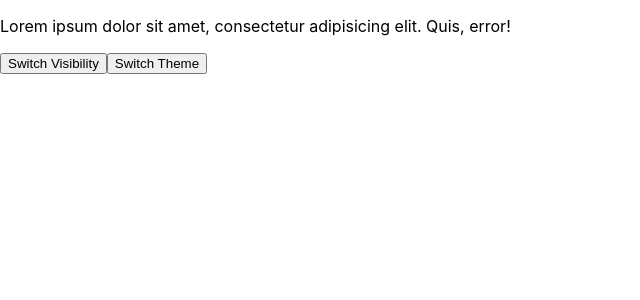
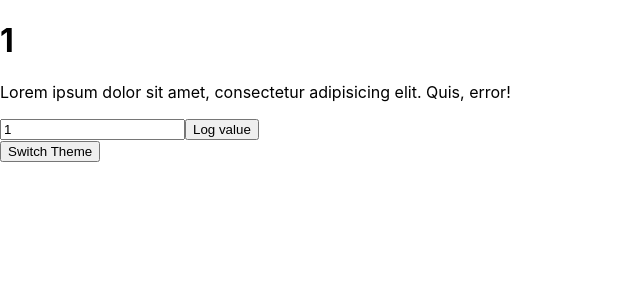
Before and after one commit to fccourses/fd-react-app, a React (Create React App) app: page / in a window 1280 px wide. Shown: the top 300 px of the page, without its empty margins (0-640 px from the left). Built offline with nearby package versions, Linux system fonts and the light colour scheme.

Commit message:
Add useCallback

```diff
--- a/src/pages/Home/index.jsx
+++ b/src/pages/Home/index.jsx
@@ -1,4 +1,4 @@
-import React, { useState, useContext } from 'react';
+import React, { useState, useContext, useEffect, useCallback } from 'react';
 import { ThemeContext } from '../../contexts';
 import { THEMES } from '../../constants';
 
@@ -16,20 +16,35 @@ const stylesMap = {
 };
 
 const Home = props => {
-  const [isVisible, setIsVisible] = useState(true);
-
+  const [value, setValue] = useState(1);
   const [theme, setTheme] = useContext(ThemeContext);
 
-  const handleSwitch = () => setIsVisible(!isVisible);
-  const themeSwitcher = () =>
-    setTheme(theme === THEMES.LIGHT ? THEMES.DARK : THEMES.LIGHT);
+  // const logValue = () => console.log(value);
+
+  const logValue = useCallback(() => {
+    console.log(value);
+  }, [value]);
+
+  const handleChange = useCallback(
+    ({ target: { value } }) => setValue(Number(value)),
+    []
+  );
+
+  const themeSwitcher = useCallback(
+    () =>
+      setTheme(theme => (theme === THEMES.LIGHT ? THEMES.DARK : THEMES.LIGHT)),
+    []
+  );
 
   return (
     <div style={stylesMap[theme]}>
+      <h1>{value}</h1>
       <p>
         Lorem ipsum dolor sit amet, consectetur adipisicing elit. Quis, error!
       </p>
-      <button onClick={handleSwitch}>Switch Visibility</button>
+      <input type='number' value={value} onChange={handleChange} />
+      <button onClick={logValue}>Log value</button>
+      <br />
       <button onClick={themeSwitcher}>Switch Theme</button>
     </div>
   );
```
